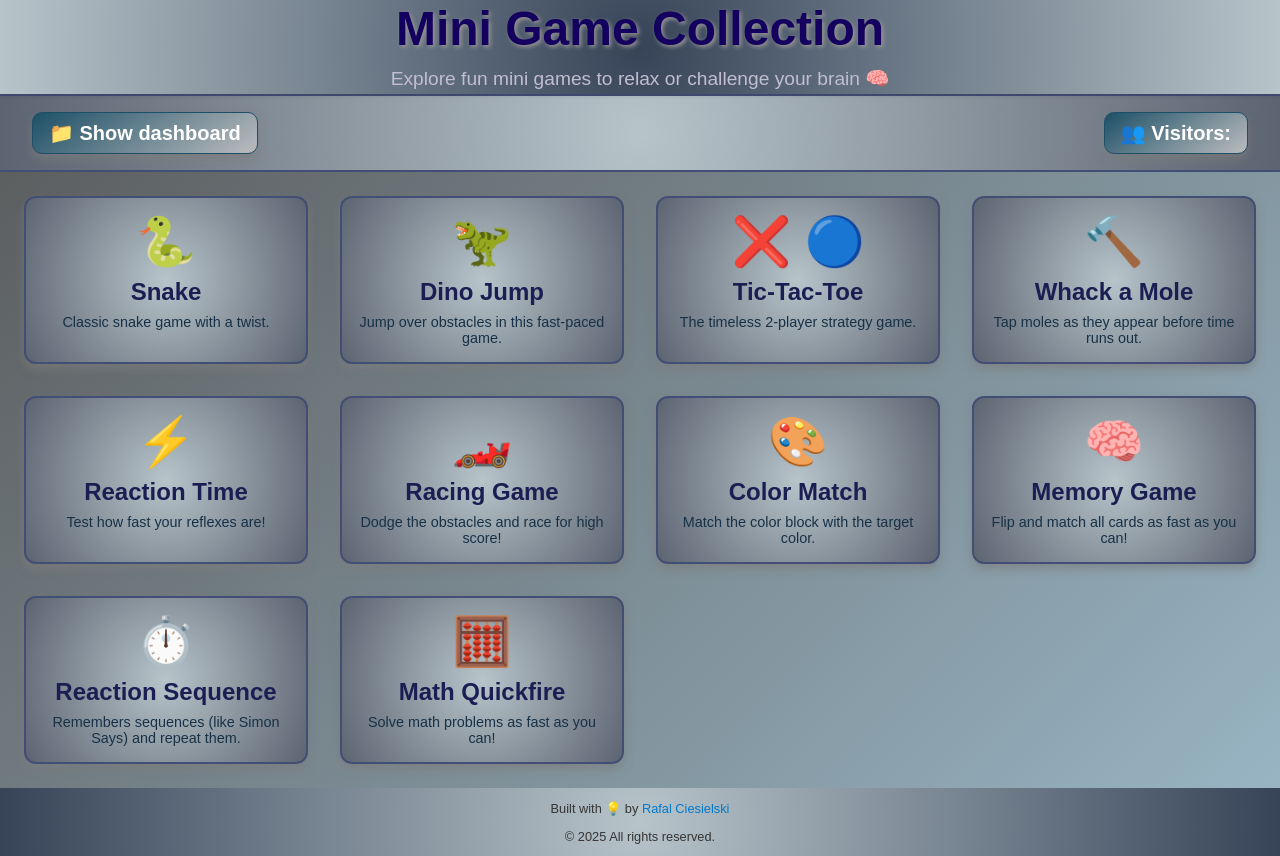
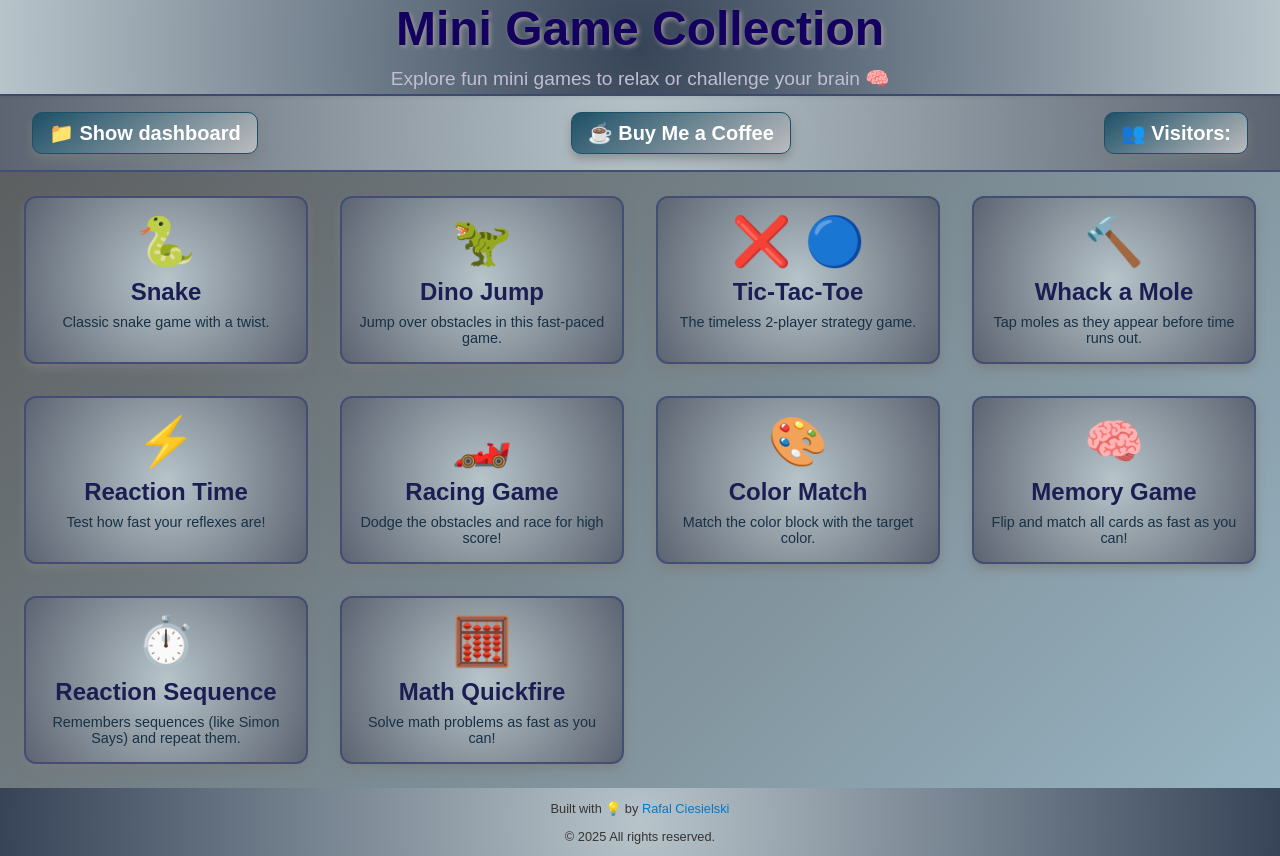
Before and after one commit to rciesielski3/mini-game-collection, a React (Create React App) app: page / in a window 1280 px wide. Built offline with nearby package versions, Linux system fonts and the light colour scheme; no server answers; the database is empty.

Commit message:
feat: add buy coffee option

```diff
--- a/src/components/DashboardNavigator/DashboardNavigator.tsx
+++ b/src/components/DashboardNavigator/DashboardNavigator.tsx
@@ -14,6 +14,10 @@ const DashboardNavigator = ({
   const [expanded, setExpanded] = React.useState<boolean>(false);
   const [visitors, setVisitors] = React.useState<number | null>(null);
 
+  const handleBuyCoffee = () => {
+    window.open("https://buycoffee.to/adateo", "_blank");
+  };
+
   React.useEffect(() => {
     updateVisitorCount().then(setVisitors);
   }, []);
@@ -26,6 +30,9 @@ const DashboardNavigator = ({
           onClick={() => setExpanded(!expanded)}
         >
           {expanded ? "📂 Hide dashboard" : "📁 Show dashboard"}
+        </div>
+        <div className="dashboard-toggle" onClick={handleBuyCoffee}>
+          ☕ Buy Me a Coffee
         </div>
         <div className="visitor-button">👥 Visitors: {visitors}</div>
       </div>
```
